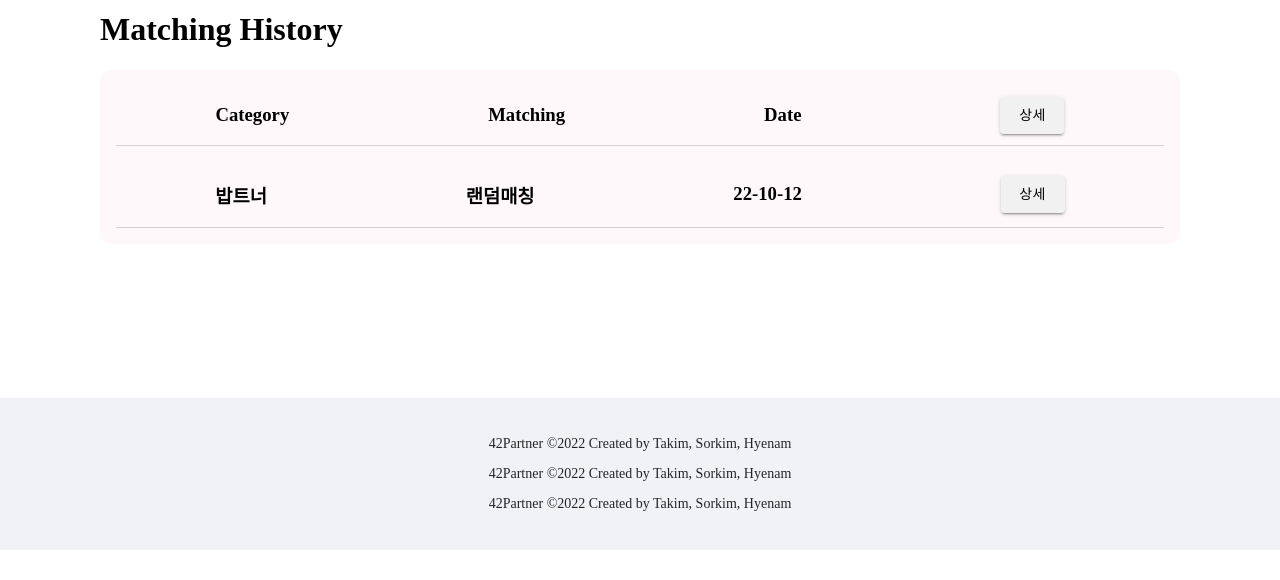
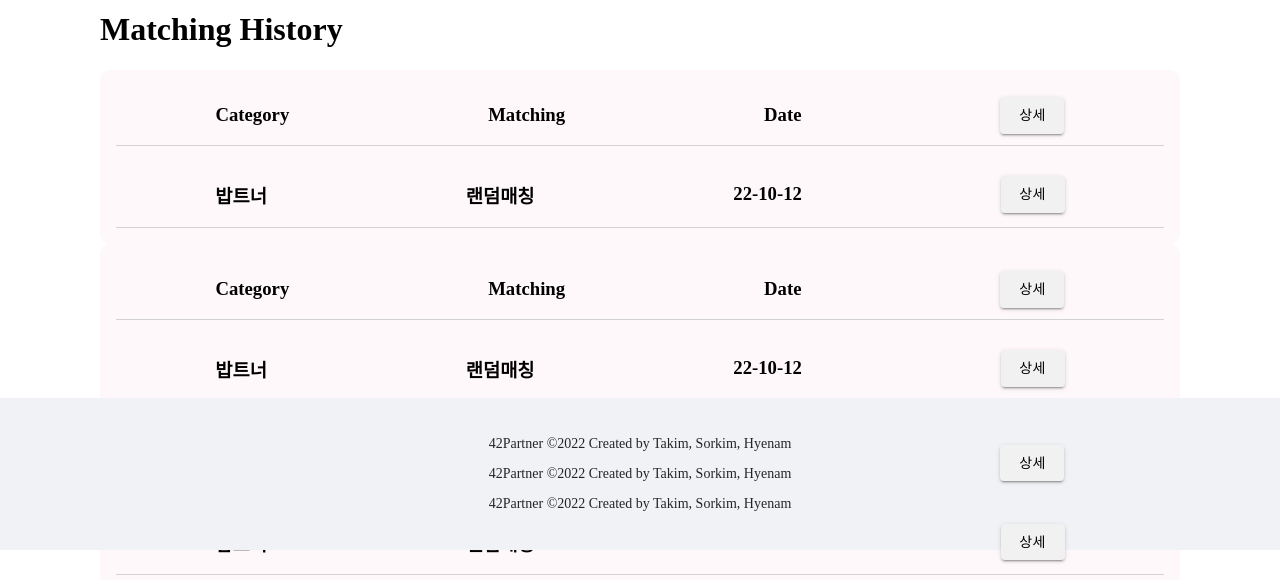
Before and after one commit to 42Partner/42Partner-Frontend, a React (Create React App) app in the folder 42partner-frontend/: page /mypage in a window 1280 px wide. Shown: the part 372-952 px from the top of the page. Before the commit the page ends 922 px from the top, so only its background shows below. Built offline with nearby package versions, Linux system fonts and the light colour scheme; no server answers.

Commit message:
feature: get matching history

```diff
--- a/42partner-frontend/src/components/LoginForm.js
+++ b/42partner-frontend/src/components/LoginForm.js
@@ -13,14 +13,27 @@ const LoginForm = () => {
   // const history = useHistory();
 
   const tmp = async () => {
-    await axios
-      .get('/oauth2/authorization/authclient')
-      .then((res) => {
-        console.log(res.data);
-      })
-      .catch((e) => {
-        console.log(e);
-      });
+    // let json;
+    // await axios
+    //   .create({
+    //     baseURL: 'http://15.165.146.60:8080/oauth2/authorization/authclient',
+    //     withCredentials: true,
+    //     headers: { 'Content-Type': 'application/json' },
+    //   })
+    //   .get()
+    //   .then((res) => {
+    window.location.href =
+      'http://15.165.146.60:8080/oauth2/authorization/authclient';
+    window.open('/study/random', 'self');
+    // console.log(res.data);
+    // if (res.state === 300) json = res.body;
+    // console.log(json);
+    //     console.log(res);
+    //   })
+    //   .catch((e) => {
+    //     console.log(e);
+    //     console.log(json);
+    //   });
   };
 
   const requestLogin = () => {
--- a/42partner-frontend/src/components/mypage/MatchingHistory.js
+++ b/42partner-frontend/src/components/mypage/MatchingHistory.js
@@ -2,7 +2,14 @@ import React from 'react';
 import HistroyList from '../history/HistroyList';
 
 const MatchingHistory = () => {
-  return <HistroyList />;
+  return (
+    <div>
+      <HistroyList />
+      <HistroyList />
+      <HistroyList />
+      <HistroyList />
+    </div>
+  );
 };
 
 export default MatchingHistory;
--- a/42partner-frontend/src/styles/Layout.scss
+++ b/42partner-frontend/src/styles/Layout.scss
@@ -17,6 +17,7 @@
     background: #f0f2f5;
 	font-weight: 500;
 	font-family: 'ubuntu';
+	bottom: 0;
 }
 
 .app-wrapper {
```
Also changed, not shown: 2 other files (tests, documents, lock files or other folders).
